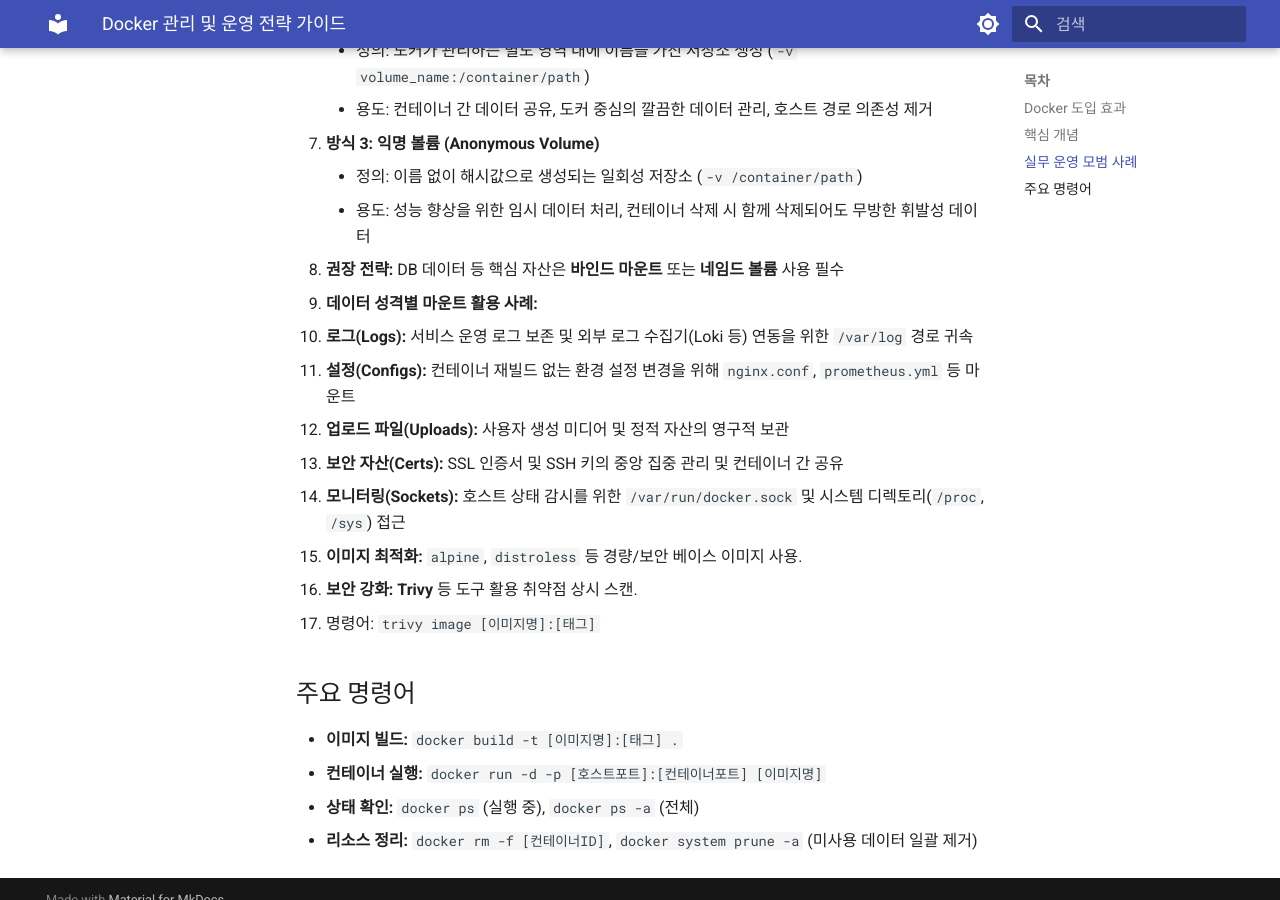
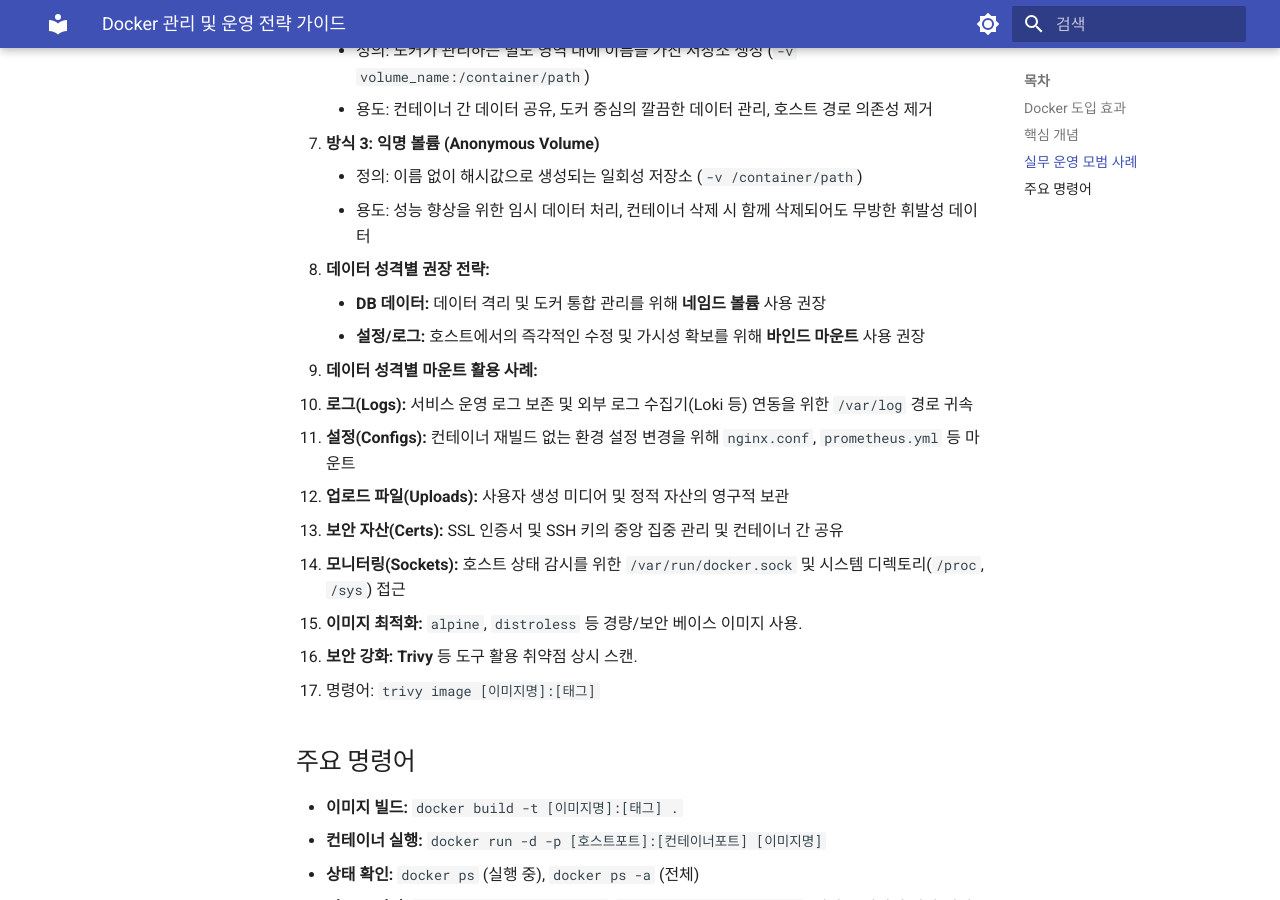
Before and after one commit to ksj686/cloud_infra, an MkDocs documentation site: the page built from docs/to-do-space/step4_expansion/02_docker_strategy/README.md, in a window 1280 px wide and 900 px high, scrolled down 928 px. Built offline with MkDocs 1.6.1 and Material for MkDocs 9.7.7, drawn with Linux system fonts in a browser that asks for light colours.

Commit message:
docs: 데이터 성격별 권장 전략

```diff
--- a/docs/to-do-space/step4_expansion/02_docker_strategy/README.md
+++ b/docs/to-do-space/step4_expansion/02_docker_strategy/README.md
@@ -24,7 +24,9 @@
    - **방식 3: 익명 볼륨 (Anonymous Volume)**
      - 정의: 이름 없이 해시값으로 생성되는 일회성 저장소 (`-v /container/path`)
      - 용도: 성능 향상을 위한 임시 데이터 처리, 컨테이너 삭제 시 함께 삭제되어도 무방한 휘발성 데이터
-   - **권장 전략:** DB 데이터 등 핵심 자산은 **바인드 마운트** 또는 **네임드 볼륨** 사용 필수
+   - **데이터 성격별 권장 전략:**
+     - **DB 데이터:** 데이터 격리 및 도커 통합 관리를 위해 **네임드 볼륨** 사용 권장
+     - **설정/로그:** 호스트에서의 즉각적인 수정 및 가시성 확보를 위해 **바인드 마운트** 사용 권장
 
 3. **데이터 성격별 마운트 활용 사례:**
    - **로그(Logs):** 서비스 운영 로그 보존 및 외부 로그 수집기(Loki 등) 연동을 위한 `/var/log` 경로 귀속
```
